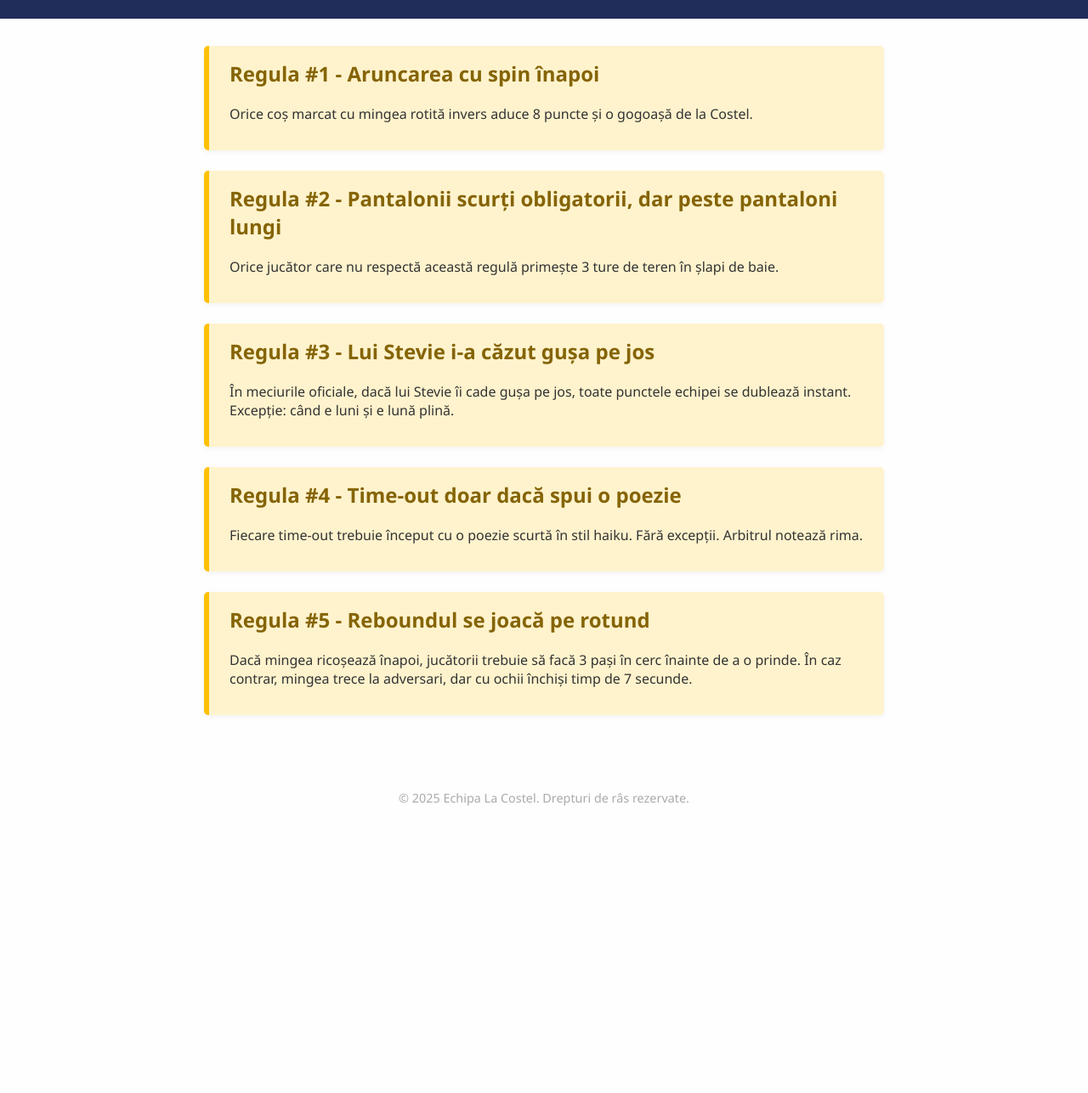
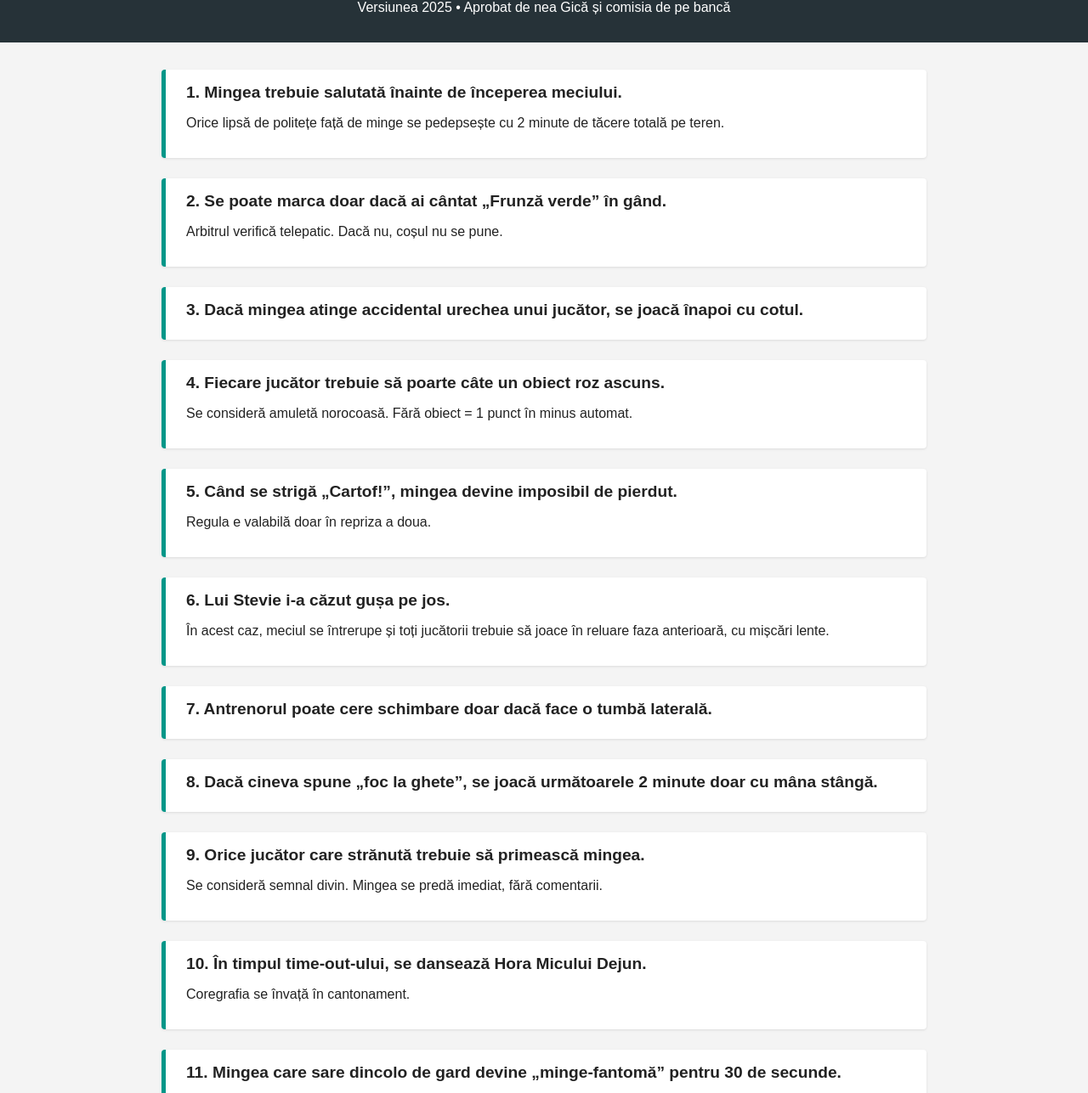
Before and after one commit to aramba0/aramba0.github.io, a plain HTML site: page index.html in a window 1280 px wide. Shown: the part 69-1356 px from the top of the page at 85% size. Before the commit the page ends 1050 px from the top, so only its background shows below. Drawn offline with Linux system fonts and the light colour scheme.

Commit message:
Update index.html

```diff
--- a/index.html
+++ b/index.html
@@ -2,19 +2,19 @@
 <html lang="ro">
 <head>
   <meta charset="UTF-8">
-  <meta name="viewport" content="width=device-width, initial-scale=1.0">
-  <title>Sfaturi de basket de la echipele de top - La Costel</title>
+  <meta name="viewport" content="width=device-width, initial-scale=1">
+  <title>Regulament Oficial - Echipa La Costel</title>
   <style>
     body {
-      font-family: 'Segoe UI', sans-serif;
-      background: #fefefe;
+      font-family: Arial, sans-serif;
+      background-color: #f4f4f4;
       margin: 0;
       padding: 0;
-      color: #333;
+      color: #222;
     }
 
     header {
-      background-color: #202c59;
+      background-color: #263238;
       color: white;
       padding: 1rem 2rem;
       text-align: center;
@@ -26,79 +26,136 @@
     }
 
     main {
+      max-width: 900px;
+      margin: auto;
       padding: 2rem;
-      max-width: 800px;
-      margin: auto;
     }
 
     .regula {
-      background: #fff3cd;
-      border-left: 6px solid #ffc107;
+      background-color: #ffffff;
+      border-left: 5px solid #009688;
       margin-bottom: 1.5rem;
       padding: 1rem 1.5rem;
-      border-radius: 5px;
-      box-shadow: 0 2px 6px rgba(0,0,0,0.05);
+      border-radius: 4px;
+      box-shadow: 0 1px 3px rgba(0,0,0,0.1);
     }
 
     .regula h2 {
-      margin-top: 0;
-      color: #856404;
+      margin: 0 0 0.5rem 0;
+      font-size: 1.2rem;
     }
 
     footer {
       text-align: center;
+      padding: 2rem;
       font-size: 0.9rem;
-      color: #aaa;
-      padding: 2rem;
-    }
-
-    @media (max-width: 600px) {
-      main {
-        padding: 1rem;
-      }
-
-      .regula {
-        font-size: 0.95rem;
-      }
+      color: #777;
     }
   </style>
 </head>
 <body>
 
 <header>
-  <h1>"La Costel"</h1>
-  <p></p>
+  <h1>Regulament - Echipa "La Costel"</h1>
+  <p>Versiunea 2025 • Aprobat de nea Gică și comisia de pe bancă</p>
 </header>
 
 <main>
+
   <section class="regula">
-    <h2>Regula #1 - Aruncarea cu spin înapoi</h2>
-    <p>Orice coș marcat cu mingea rotită invers aduce 8 puncte și o gogoașă de la Costel.</p>
+    <h2>1. Mingea trebuie salutată înainte de începerea meciului.</h2>
+    <p>Orice lipsă de politețe față de minge se pedepsește cu 2 minute de tăcere totală pe teren.</p>
   </section>
 
   <section class="regula">
-    <h2>Regula #2 - Pantalonii scurți obligatorii, dar peste pantaloni lungi</h2>
-    <p>Orice jucător care nu respectă această regulă primește 3 ture de teren în șlapi de baie.</p>
+    <h2>2. Se poate marca doar dacă ai cântat „Frunză verde” în gând.</h2>
+    <p>Arbitrul verifică telepatic. Dacă nu, coșul nu se pune.</p>
   </section>
 
   <section class="regula">
-    <h2>Regula #3 - Lui Stevie i-a căzut gușa pe jos</h2>
-    <p>În meciurile oficiale, dacă lui Stevie îi cade gușa pe jos, toate punctele echipei se dublează instant. Excepție: când e luni și e lună plină.</p>
+    <h2>3. Dacă mingea atinge accidental urechea unui jucător, se joacă înapoi cu cotul.</h2>
   </section>
 
   <section class="regula">
-    <h2>Regula #4 - Time-out doar dacă spui o poezie</h2>
-    <p>Fiecare time-out trebuie început cu o poezie scurtă în stil haiku. Fără excepții. Arbitrul notează rima.</p>
+    <h2>4. Fiecare jucător trebuie să poarte câte un obiect roz ascuns.</h2>
+    <p>Se consideră amuletă norocoasă. Fără obiect = 1 punct în minus automat.</p>
   </section>
 
   <section class="regula">
-    <h2>Regula #5 - Reboundul se joacă pe rotund</h2>
-    <p>Dacă mingea ricoșează înapoi, jucătorii trebuie să facă 3 pași în cerc înainte de a o prinde. În caz contrar, mingea trece la adversari, dar cu ochii închiși timp de 7 secunde.</p>
+    <h2>5. Când se strigă „Cartof!”, mingea devine imposibil de pierdut.</h2>
+    <p>Regula e valabilă doar în repriza a doua.</p>
   </section>
+
+  <section class="regula">
+    <h2>6. Lui Stevie i-a căzut gușa pe jos.</h2>
+    <p>În acest caz, meciul se întrerupe și toți jucătorii trebuie să joace în reluare faza anterioară, cu mișcări lente.</p>
+  </section>
+
+  <section class="regula">
+    <h2>7. Antrenorul poate cere schimbare doar dacă face o tumbă laterală.</h2>
+  </section>
+
+  <section class="regula">
+    <h2>8. Dacă cineva spune „foc la ghete”, se joacă următoarele 2 minute doar cu mâna stângă.</h2>
+  </section>
+
+  <section class="regula">
+    <h2>9. Orice jucător care strănută trebuie să primească mingea.</h2>
+    <p>Se consideră semnal divin. Mingea se predă imediat, fără comentarii.</p>
+  </section>
+
+  <section class="regula">
+    <h2>10. În timpul time-out-ului, se dansează Hora Micului Dejun.</h2>
+    <p>Coregrafia se învață în cantonament.</p>
+  </section>
+
+  <section class="regula">
+    <h2>11. Mingea care sare dincolo de gard devine „minge-fantomă” pentru 30 de secunde.</h2>
+    <p>În acest timp, orice atingere cu ea nu e valabilă.</p>
+  </section>
+
+  <section class="regula">
+    <h2>12. Jucătorii trebuie să mimeze că dau autografe când înscriu de 3 puncte.</h2>
+  </section>
+
+  <section class="regula">
+    <h2>13. Dacă scorul este egal la minutul 13, câștigă cine ține mingea mai sus în aer timp de 10 secunde.</h2>
+  </section>
+
+  <section class="regula">
+    <h2>14. Când plouă, terenul se declară „zonă de patinaj artistic”.</h2>
+    <p>Jocul continuă, dar se punctează și piruetele.</p>
+  </section>
+
+  <section class="regula">
+    <h2>15. Doar jucătorii care știu să bată din palme sincron pot iniția contraatacuri.</h2>
+  </section>
+
+  <section class="regula">
+    <h2>16. O dată pe meci, arbitrul poate introduce mingea în joc cu o poezioară improvizată.</h2>
+  </section>
+
+  <section class="regula">
+    <h2>17. În fiecare repriză, mingea se spală cu apă minerală plată.</h2>
+  </section>
+
+  <section class="regula">
+    <h2>18. Dacă un jucător râde prea tare, primește „fault de veselie”.</h2>
+    <p>Penalizare: o glumă spusă cu voce tare și un pas în afara terenului.</p>
+  </section>
+
+  <section class="regula">
+    <h2>19. Se poate pasa mingea doar după ce spui o poreclă jucătorului căruia o dai.</h2>
+  </section>
+
+  <section class="regula">
+    <h2>20. La final, câștigătorii nu primesc trofeu, ci o ciorbă de burtă servită de Costel.</h2>
+  </section>
+
 </main>
 
 <footer>
-  &copy; 2025 Echipa La Costel. Drepturi de râs rezervate.
+  &copy; 2025 Echipa La Costel. Nu încercați asta în meciuri reale.
 </footer>
 
 </body>
```
